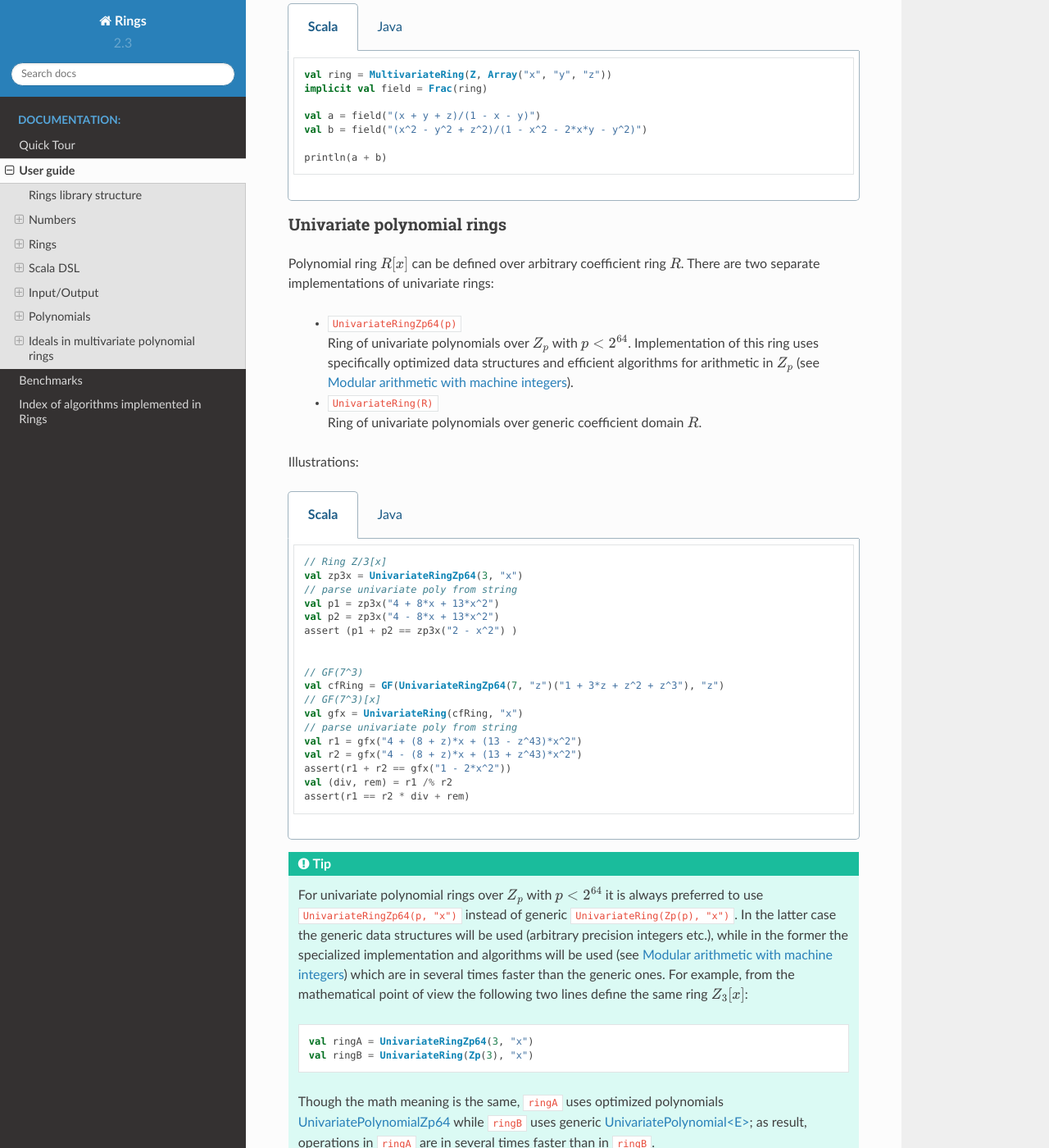
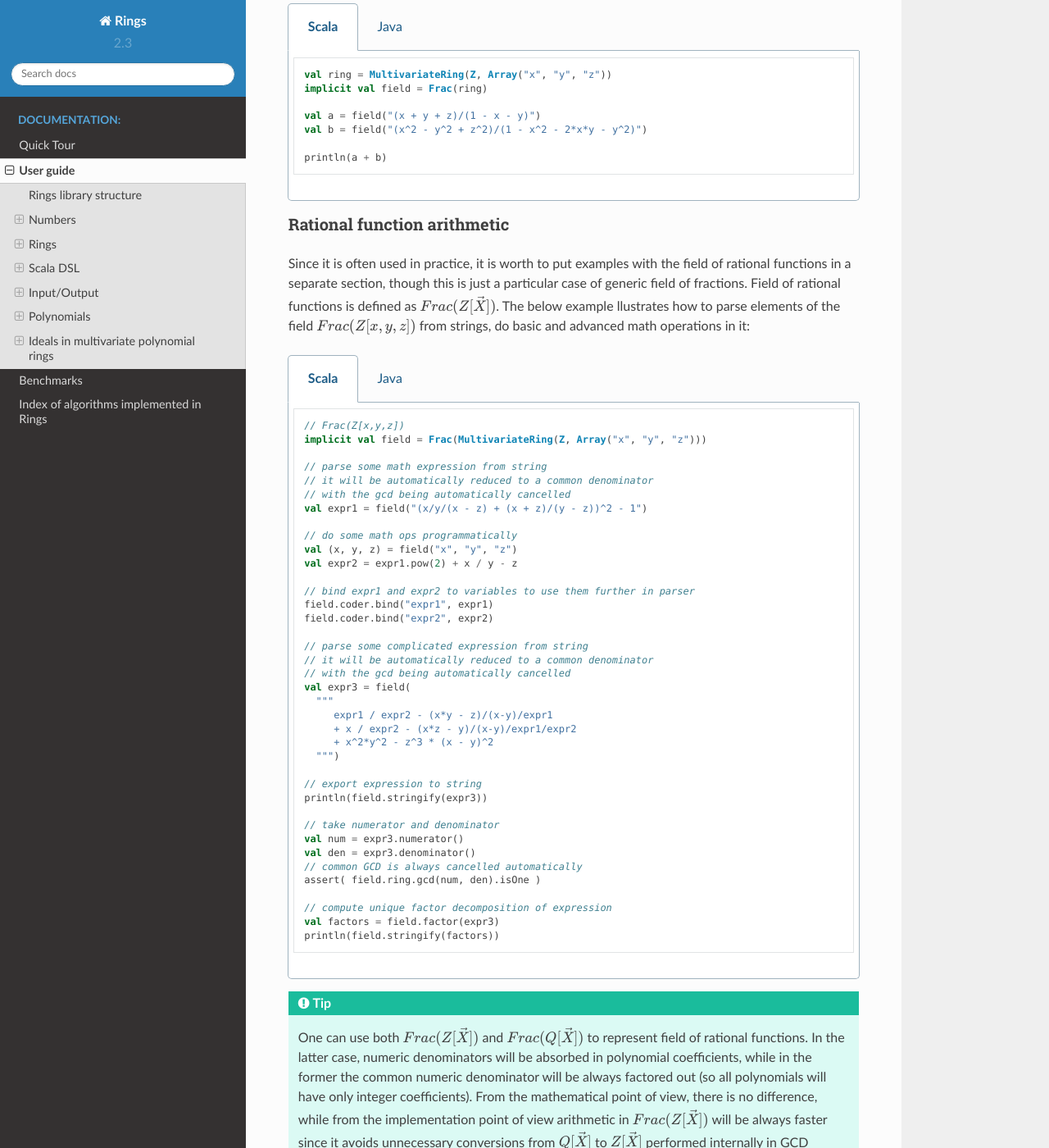
Before and after one commit to PoslavskySV/rings, a Sphinx documentation site: the page built from doc/guide.rst, in a window 1280 px wide and 1400 px high, scrolled down 9342 px. Shown: the whole window at 82% size. Built offline with Sphinx 7.4.7 and the Read the Docs theme 2.0.0, drawn with Linux system fonts in a browser that asks for light colours; comment, search, counter and statistics services are not loaded; some of the changed text lies outside the part shown.

Commit message:
Docs for rational function arithmetic

```diff
--- a/doc/guide.rst
+++ b/doc/guide.rst
@@ -501,6 +501,117 @@ The common GCD is automatically canceled in the numerator and denominator. Anoth
                 b = field.parse("(x^2 - y^2 + z^2)/(1 - x^2 - 2*x*y - y^2)");
 
         System.out.println(field.add(a, b));
+
+
+
+Rational function arithmetic
+""""""""""""""""""""""""""""
+
+Since it is often used in practice, it is worth to put examples with the field of rational functions in a separate section, though this is just a particular case of generic field of fractions. Field of rational functions is defined as :math:`Frac(Z[\vec X])`. The below example llustrates how to parse elements of the field :math:`Frac(Z[x,y,z])` from strings, do basic and advanced math operations in it:
+
+
+.. tabs::
+
+    .. code-tab:: scala
+
+        // Frac(Z[x,y,z])
+        implicit val field = Frac(MultivariateRing(Z, Array("x", "y", "z")))
+
+        // parse some math expression from string
+        // it will be automatically reduced to a common denominator
+        // with the gcd being automatically cancelled
+        val expr1 = field("(x/y/(x - z) + (x + z)/(y - z))^2 - 1")
+
+        // do some math ops programmatically
+        val (x, y, z) = field("x", "y", "z")
+        val expr2 = expr1.pow(2) + x / y - z
+
+        // bind expr1 and expr2 to variables to use them further in parser
+        field.coder.bind("expr1", expr1)
+        field.coder.bind("expr2", expr2)
+
+        // parse some complicated expression from string
+        // it will be automatically reduced to a common denominator
+        // with the gcd being automatically cancelled
+        val expr3 = field(
+          """
+             expr1 / expr2 - (x*y - z)/(x-y)/expr1
+             + x / expr2 - (x*z - y)/(x-y)/expr1/expr2
+             + x^2*y^2 - z^3 * (x - y)^2
+          """)
+
+        // export expression to string
+        println(field.stringify(expr3))
+
+        // take numerator and denominator
+        val num = expr3.numerator()
+        val den = expr3.denominator()
+        // common GCD is always cancelled automatically
+        assert( field.ring.gcd(num, den).isOne )
+
+        // compute unique factor decomposition of expression
+        val factors = field.factor(expr3)
+        println(field.stringify(factors))
+
+    .. code-tab:: java
+
+        MultivariateRing<MultivariatePolynomial<BigInteger>> ring = MultivariateRing(3, Z);
+        Rationals<MultivariatePolynomial<BigInteger>> field = Frac(ring);
+
+        // Parser/stringifier of rational functions
+        Coder<Rational<MultivariatePolynomial<BigInteger>>, ?, ?> coder
+             = Coder.mkRationalsCoder(
+                    field,
+                    Coder.mkMultivariateCoder(ring, "x", "y", "z"));
+
+        // parse some math expression from string
+        // it will be automatically reduced to a common denominator
+        // with the gcd being automatically cancelled
+        Rational<MultivariatePolynomial<BigInteger>> expr1 = coder.parse("(x/y/(x - z) + (x + z)/(y - z))^2 - 1");
+
+        // do some math ops programmatically
+        Rational<MultivariatePolynomial<BigInteger>>
+        x = new Rational<>(ring, ring.variable(0)),
+        y = new Rational<>(ring, ring.variable(1)),
+        z = new Rational<>(ring, ring.variable(2));
+
+        Rational<MultivariatePolynomial<BigInteger>> expr2 = field.add(
+                field.pow(expr1, 2),
+                field.divideExact(x, y),
+                field.negate(z));
+
+
+        // bind expr1 and expr2 to variables to use them further in parser
+        coder.bind("expr1", expr1);
+        coder.bind("expr2", expr2);
+
+        // parse some complicated expression from string
+        // it will be automatically reduced to a common denominator
+        // with the gcd being automatically cancelled
+        Rational<MultivariatePolynomial<BigInteger>> expr3 = coder.parse(
+                  " expr1 / expr2 - (x*y - z)/(x-y)/expr1"
+                + " + x / expr2 - (x*z - y)/(x-y)/expr1/expr2"
+                + "+ x^2*y^2 - z^3 * (x - y)^2");
+
+        // export expression to string
+        System.out.println(coder.stringify(expr3));
+
+        // take numerator and denominator
+        MultivariatePolynomial<BigInteger> num = expr3.numerator();
+        MultivariatePolynomial<BigInteger> den = expr3.denominator();
+
+        // common GCD is always cancelled automatically
+        assert field.ring.gcd(num, den).isOne();
+
+        // compute unique factor decomposition of expression
+        FactorDecomposition<Rational<MultivariatePolynomial<BigInteger>>> factors = field.factor(expr3);
+        System.out.println(factors.toString(coder));
+
+
+
+.. tip::
+
+    One can use both :math:`Frac(Z[\vec X])` and :math:`Frac(Q[\vec X])` to represent field of rational functions. In the latter case, numeric denominators will be absorbed in polynomial coefficients, while in the former the common numeric denominator will be always factored out (so all polynomials will have only integer coefficients). From the mathematical point of view, there is no difference, while from the implementation point of view arithmetic in :math:`Frac(Z[\vec X])` will be always faster since it avoids unnecessary conversions from :math:`Q[\vec X]` to :math:`Z[\vec X]` performed internally in  GCD algorithms.
 
 
 Univariate polynomial rings
```
Also changed, not shown: 2 other files.
